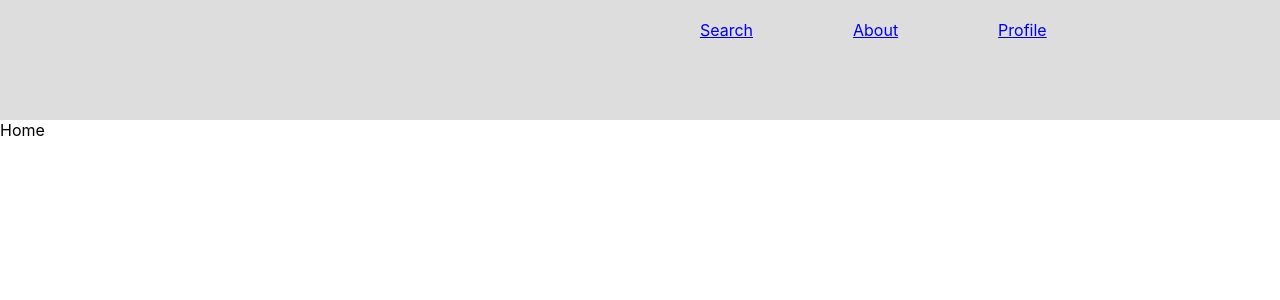
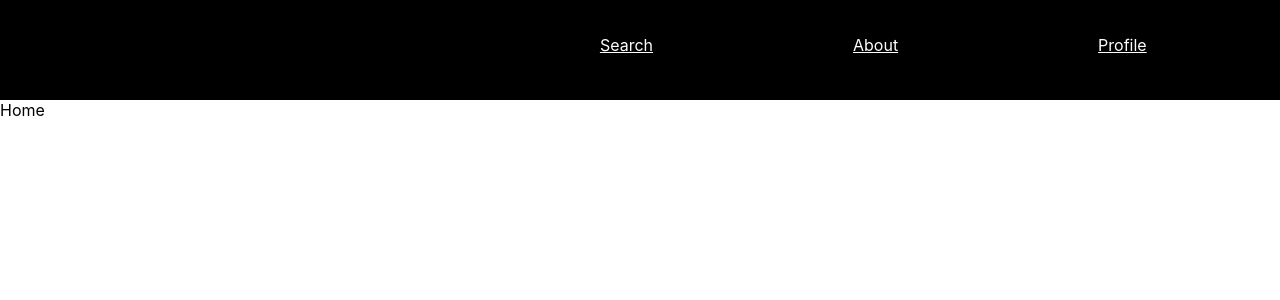
Before and after one commit to antonclayton/CLOTH-APP, a React (Create React App) app: page / in a window 1280 px wide. Shown: the top 300 px of the page. Built offline with nearby package versions, Linux system fonts and the light colour scheme.

Commit message:
css changes

```diff
--- a/src/components/Navbar.js
+++ b/src/components/Navbar.js
@@ -7,18 +7,18 @@ const Navbar = () => {
     <Stack className='navbar'
     direction='row'
     justifyContent='space-around'
-    sx={{gap: '100px', height: "100px", paddingTop: '20px'}}
-    backgroundColor="#DDDDDD"
+    sx={{gap: '100px', height: "100px"}}
+    backgroundColor="#000000"
     display= 'flex' flexDirection='right'>
         <div className='leftSide'>
 
         </div>
 
-        <div className='rightSide'>
-            <Link to='/' style={{padding:'50px'}}>Search</Link>
-            <Link to='/about' style={{padding:'50px'}}>About</Link>
-            <Link to='/profile' style={{padding:'50px'}}>Profile</Link>
-        </div>
+        <Stack className='rightSide' justifyContent='baseline' direction='row'>
+            <Link to='/' style={{padding:'35px 100px', color: 'white'}}>Search</Link>
+            <Link to='/about' style={{padding:'35px 100px', color: 'white'}}>About</Link>
+            <Link to='/profile' style={{padding:'35px 0px 35px 100px', color: 'white'}}>Profile</Link>
+        </Stack>
     </Stack>
   )
 }
```
